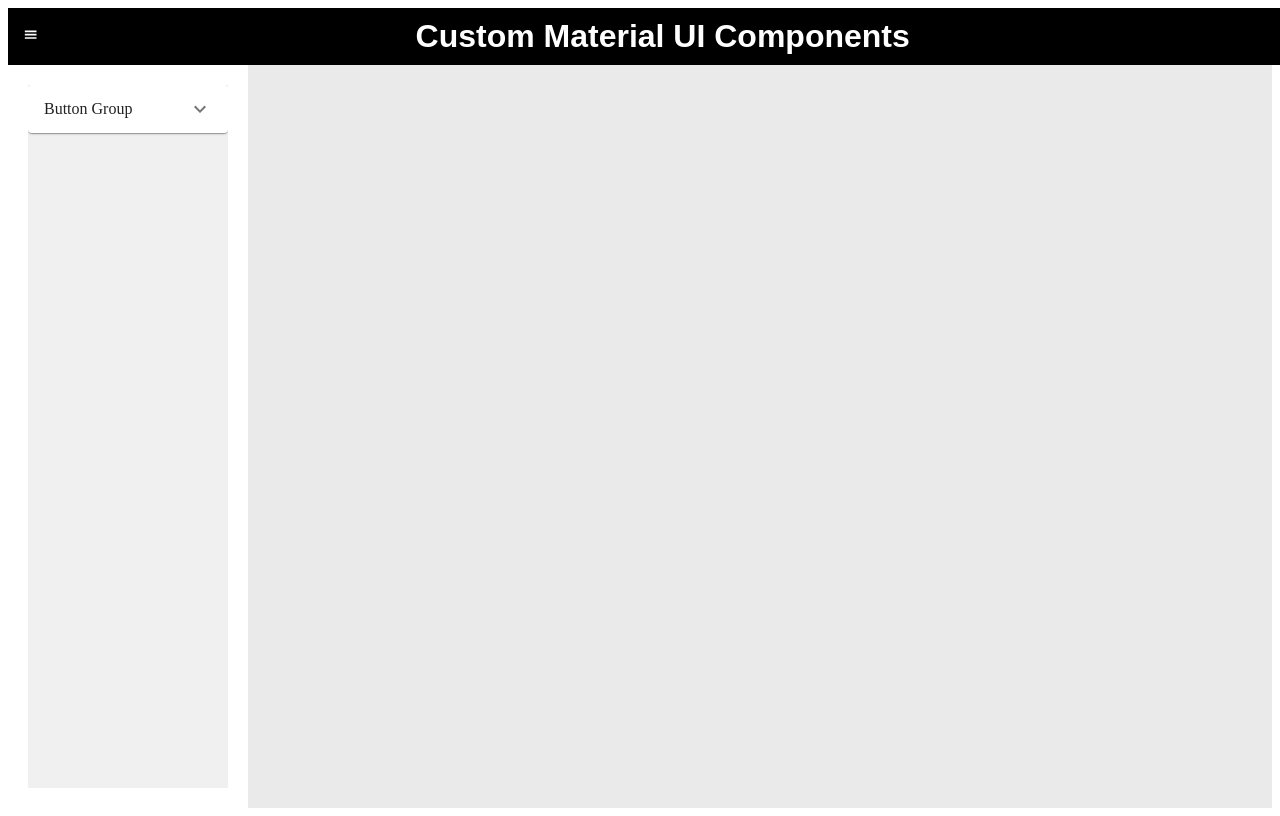
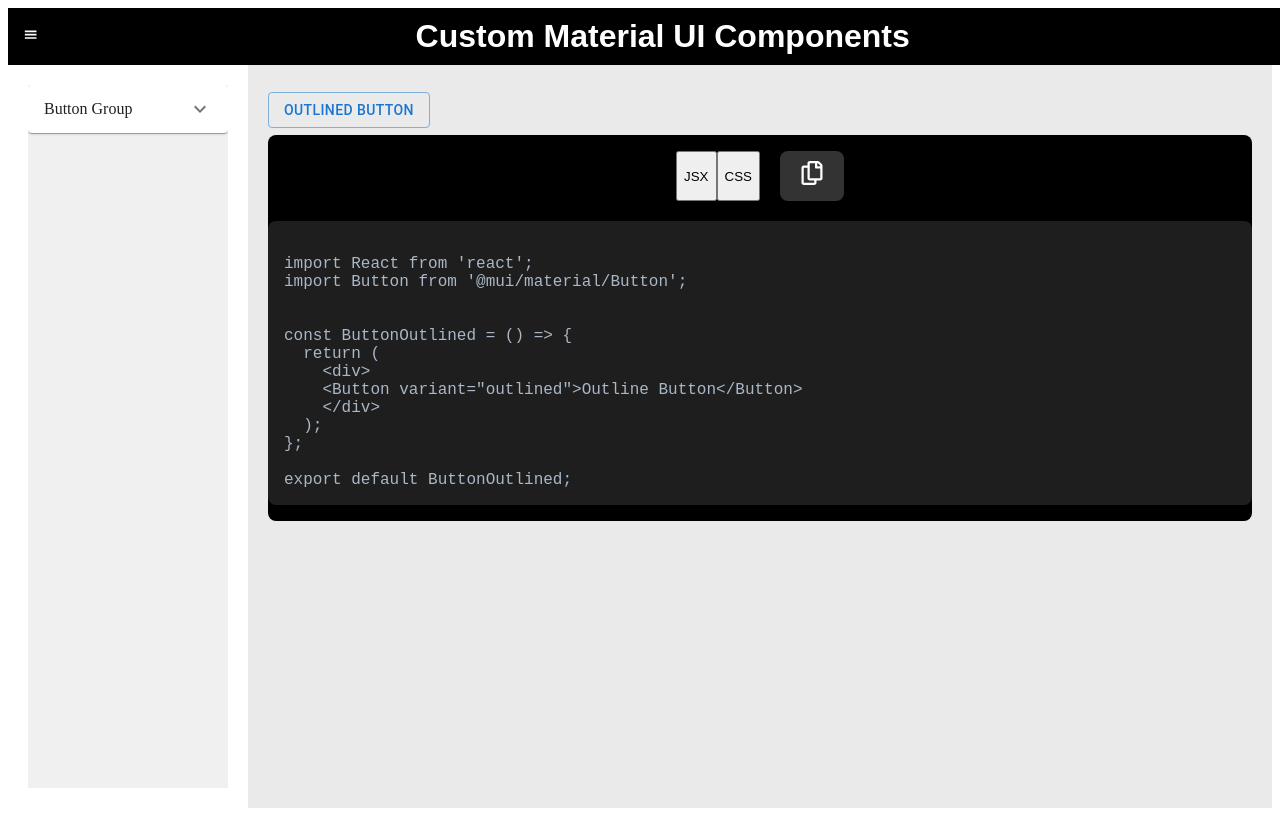
Before and after one commit to achanyaa/Test, a React (Vite) app: page /outlinedbutton in a window 1280 px wide. Built offline with nearby package versions, Linux system fonts and the light colour scheme.

Commit message:
outlined button added

```diff
--- /dev/null
+++ b/src/components/Button/buttonOutlined.jsx
@@ -0,0 +1,37 @@
+import React from "react";
+import Button from '@mui/material/Button';
+import './buttonNormal.css'
+import CodeDisplay from "../rightSideSection/CodeDisplay";
+
+const jsxCode = `
+import React from 'react';
+import Button from '@mui/material/Button';
+
+
+const ButtonOutlined = () => {
+  return (
+    <div>
+    <Button variant="outlined">Outline Button</Button>
+    </div>
+  );
+};
+
+export default ButtonOutlined;
+`;
+
+
+
+function ButtonOutlined() {
+    return (
+
+        <div>
+            <div className="button-container">
+                <Button variant="outlined">Outlined Button</Button>
+            </div>
+            <CodeDisplay jsxCode={jsxCode}/>
+        </div>
+
+    )
+}
+
+export default ButtonOutlined;
--- a/src/components/rightSideSection/RightSideSection.jsx
+++ b/src/components/rightSideSection/RightSideSection.jsx
@@ -1,6 +1,7 @@
 import React,{useState} from 'react';
 import ButtonNormal from '../Button/buttonNormal';
 import ButtonContained from '../Button/buttonContained';
+import ButtonOutlined from '../Button/buttonOutlined';
 import { Routes, Route } from 'react-router-dom'
 
 const RightSideSection = () => {
@@ -10,6 +11,7 @@ const RightSideSection = () => {
       <Routes>
         <Route path="/normalbutton" element={<ButtonNormal />} />
         <Route path="/containedbutton" element={<ButtonContained />} />
+        <Route path="/outlinedbutton" element={<ButtonOutlined />} />
       </Routes>
     </div>
   );
```
Also changed, not shown: src/components/sidebar/Sidebar.jsx (line endings or trailing spaces).
